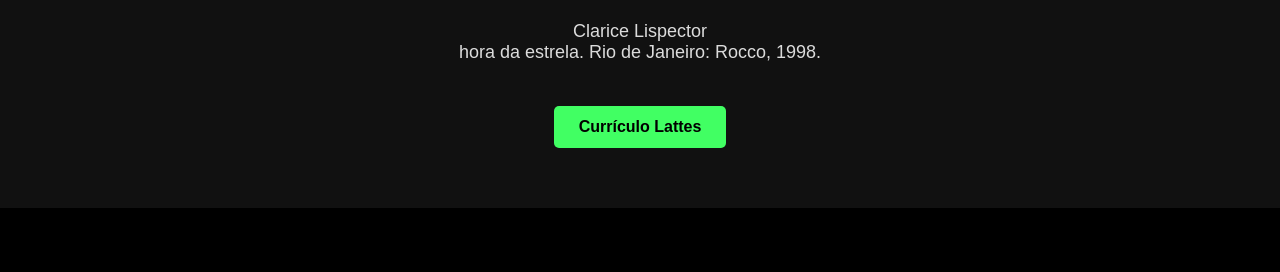
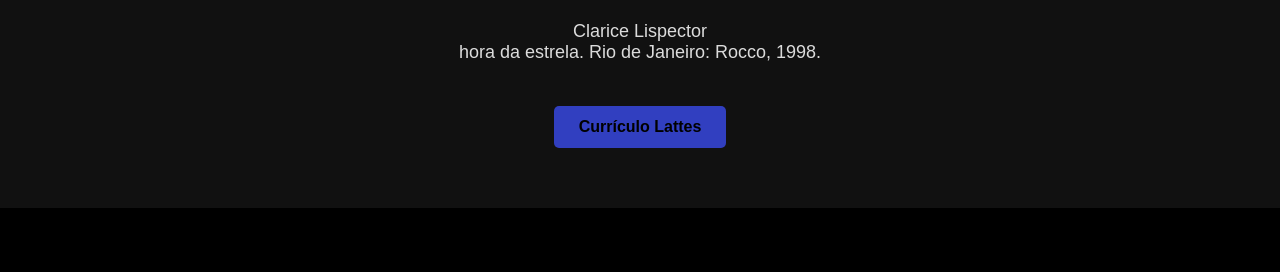
Before and after one commit to diegosgarcia-hash/Portif-lio-Diego-Garcia, a plain HTML site: page index.html in a window 1280 px wide. Shown: the part 234-506 px from the top of the page. Drawn offline with Linux system fonts and the light colour scheme.

Commit message:
Update style.css

```diff
--- a/style.css
+++ b/style.css
@@ -33,7 +33,7 @@ body {
 button {
     margin-top: 25px;
     padding: 12px 25px;
-    background-color: #41ff63;
+    background-color: #313fc0;
     color: #000;
     border: none;
     border-radius: 5px;
```
